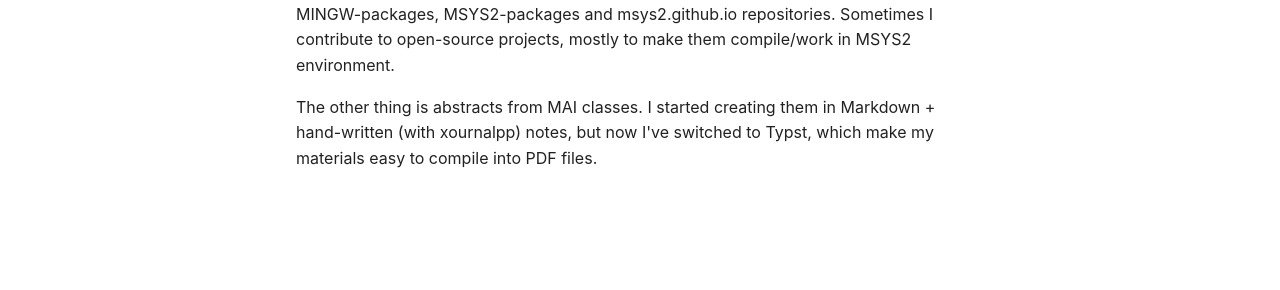
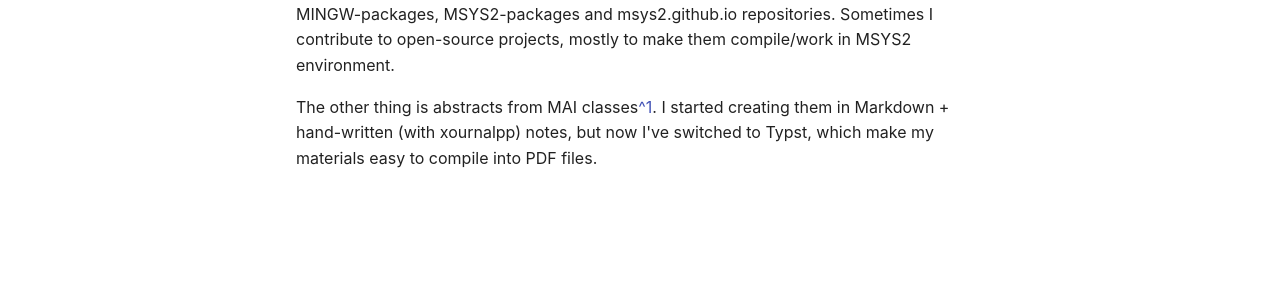
Before and after one commit to ognevny/ognevny.github.io, an MkDocs documentation site: the page built from web/abouts/whoami.md, in a window 1280 px wide. Shown: the part 320-610 px from the top of the page. Built offline with MkDocs 1.6.1 and Material for MkDocs 9.7.7, drawn with Linux system fonts in a browser that asks for light colours; plug-ins that fetch from the network failed and are left out; comment, search, counter and statistics services are not loaded.

Commit message:
link to repo

```diff
--- a/web/abouts/whoami.md
+++ b/web/abouts/whoami.md
@@ -6,4 +6,6 @@ I'm Maksim, living at Moscow, studying in MAI, employeed
 
 On GitHub my main work is done at [MSYS2](https://github.com/msys2) organization. Currently I'm a colaborator in MINGW-packages, MSYS2-packages and msys2.github.io repositories. Sometimes I contribute to open-source projects, mostly to make them compile/work in MSYS2 environment.
 
-The other thing is abstracts from MAI classes. I started creating them in Markdown + hand-written (with xournalpp) notes, but now I've switched to Typst, which make my materials easy to compile into PDF files.
+The other thing is abstracts from MAI classes[^1]. I started creating them in Markdown + hand-written (with xournalpp) notes, but now I've switched to Typst, which make my materials easy to compile into PDF files.
+
+[^1]: https://github.com/ognevny/MAI-materials
```
Also changed, not shown: web/ru/abouts/whoami.md (+3 -1 lines).
